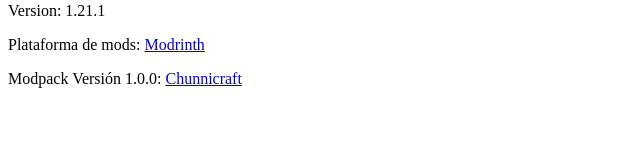
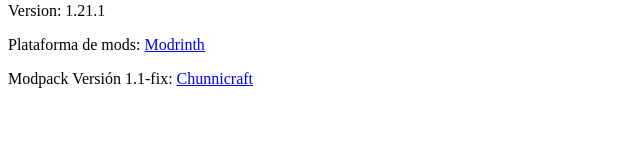
Before and after one commit to chunnistudio/chunnicraft, a Vue app: page / in a window 1280 px wide. Shown: the part 159-300 px from the top of the page, without its empty margins (0-640 px from the left). Built offline with nearby package versions, Linux system fonts and the light colour scheme.

Commit message:
se actualiza version a 1.1-fix

```diff
--- a/src/App.vue
+++ b/src/App.vue
@@ -12,7 +12,7 @@
     <p>IP: mc.chunni.studio</p>
     <p>Version: 1.21.1</p>
     <p>Plataforma de mods: <a href="https://modrinth.com/" target="_blank" rel="noopener">Modrinth</a></p>
-    <p>Modpack Versión 1.0.0: <a :href="archivoUrl" target="_blank" rel="noopener">Chunnicraft</a></p>
+    <p>Modpack Versión 1.1-fix: <a :href="archivoUrl" target="_blank" rel="noopener">Chunnicraft</a></p>
   </main>
 </template>
 
```
